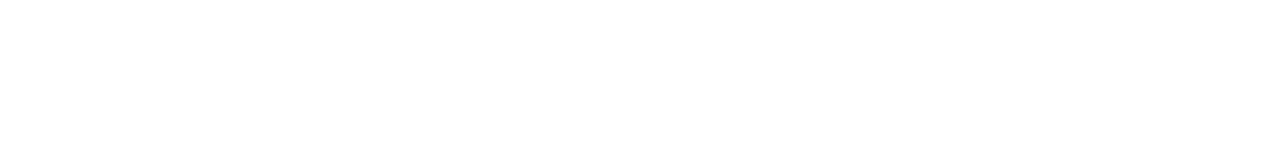
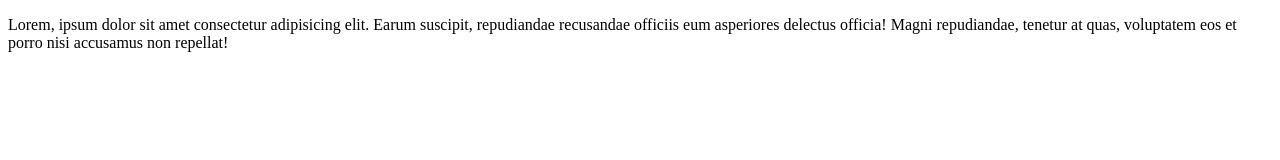
Before and after one commit to Taslimapopi/my-first-github-repo, a plain HTML site: page index.html in a window 1280 px wide. Drawn offline with Linux system fonts and the light colour scheme.

Commit message:
second commit

```diff
--- a/index.html
+++ b/index.html
@@ -6,6 +6,6 @@
     <title>my first github repository</title>
 </head>
 <body>
-
+        <p>Lorem, ipsum dolor sit amet consectetur adipisicing elit. Earum suscipit, repudiandae recusandae officiis eum asperiores delectus officia! Magni repudiandae, tenetur at quas, voluptatem eos et porro nisi accusamus non repellat!</p>
 </body>
 </html>
--- /dev/null
+++ b/style.css
@@ -0,0 +1,5 @@
+p{
+    color: brown;
+    margin: 10px;
+    padding: 10px;
+}
```
